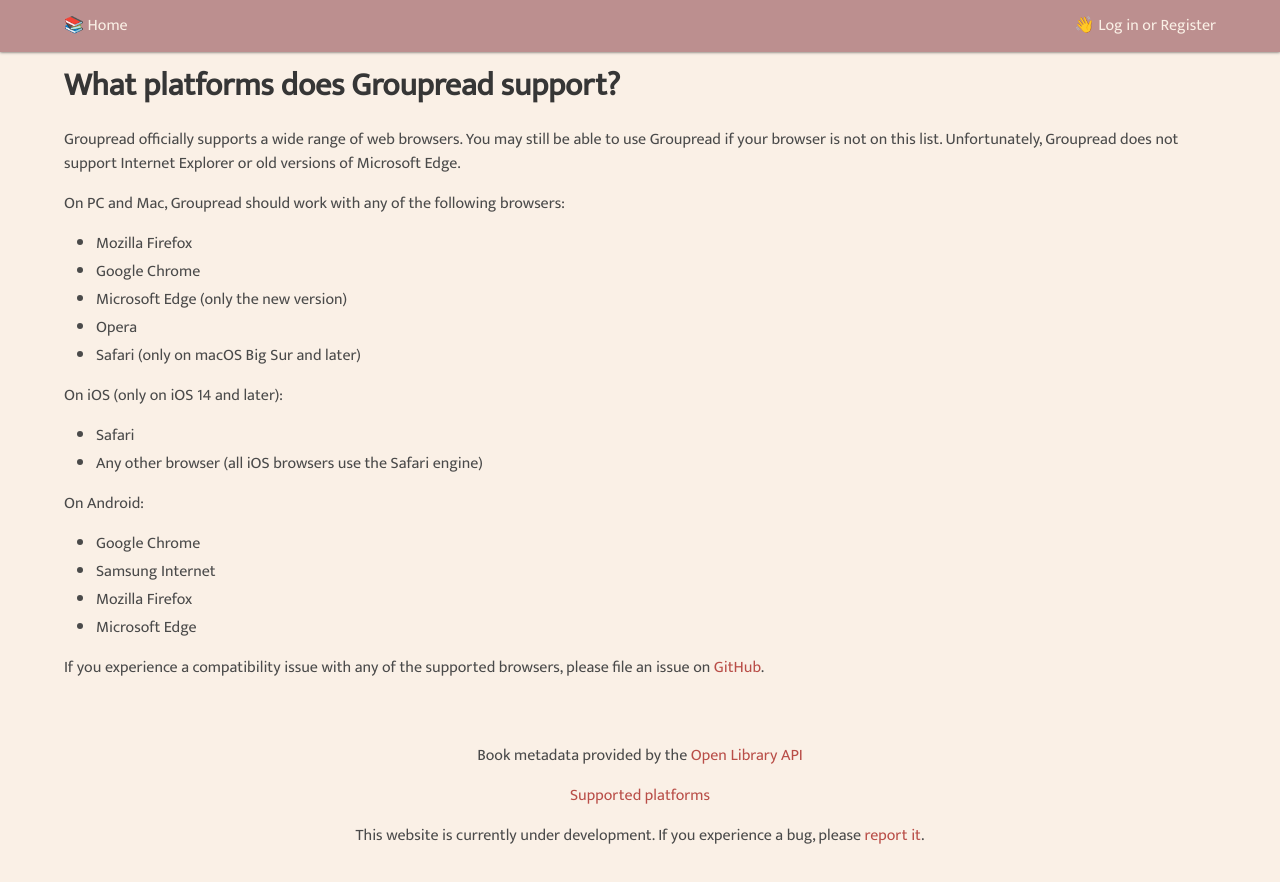
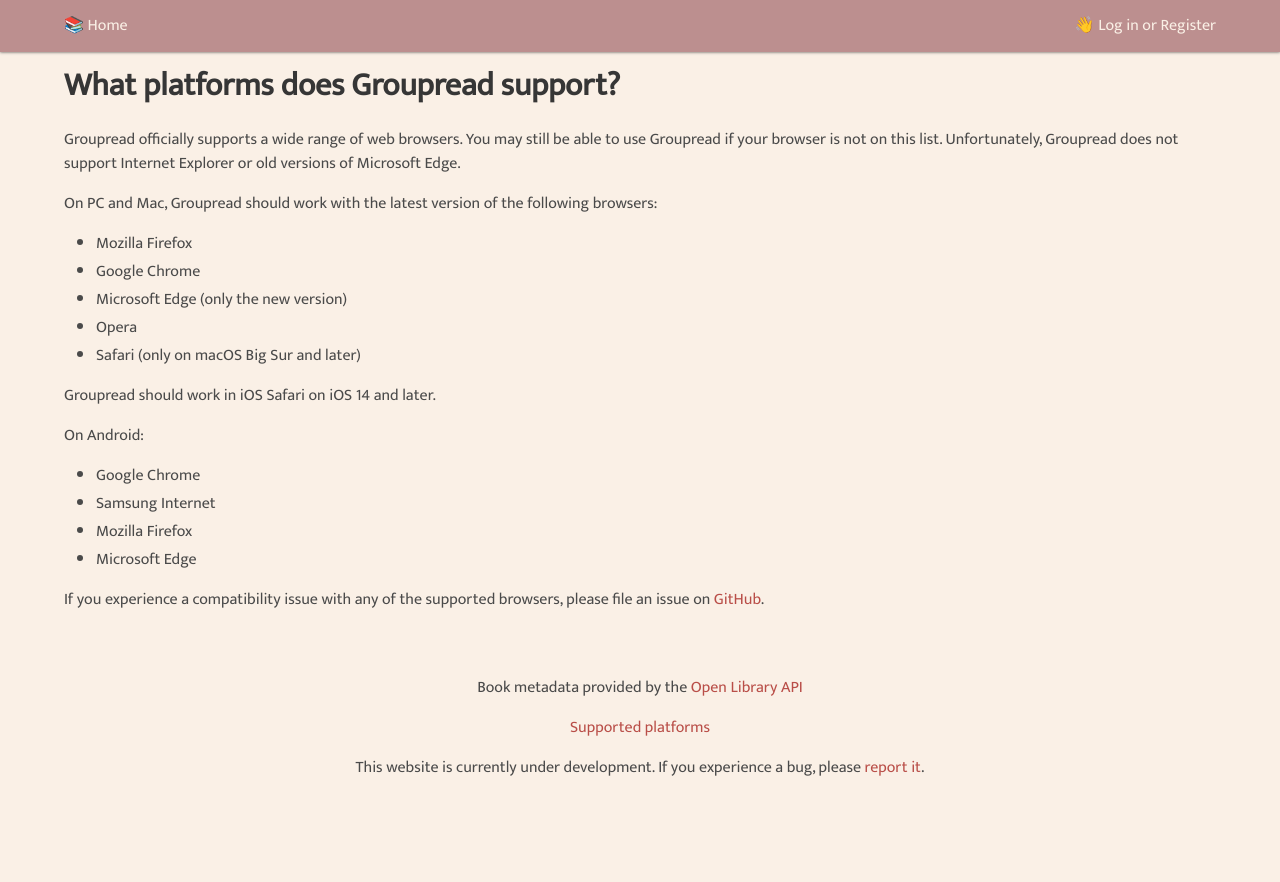
Before and after one commit to mythmakerseven/groupread, a React (Create React App) app in the folder frontend/: page /compatibility in a window 1280 px wide. Shown: the top 882 px of the page. Built offline with nearby package versions, Linux system fonts and the light colour scheme; the HTML template or start-up script is replaced by a standard one.

Commit message:
clarify compatibility wording

```diff
--- a/frontend/src/components/Compatibility.tsx
+++ b/frontend/src/components/Compatibility.tsx
@@ -5,7 +5,7 @@
     <div className='content'>
       <h1 className='title'>What platforms does Groupread support?</h1>
       <p>Groupread officially supports a wide range of web browsers. You may still be able to use Groupread if your browser is not on this list. Unfortunately, Groupread does not support Internet Explorer or old versions of Microsoft Edge.</p>
-      <p>On PC and Mac, Groupread should work with any of the following browsers:</p>
+      <p>On PC and Mac, Groupread should work with the latest version of the following browsers:</p>
       <ul>
         <li>Mozilla Firefox</li>
         <li>Google Chrome</li>
@@ -13,11 +13,7 @@
         <li>Opera</li>
         <li>Safari (only on macOS Big Sur and later)</li>
       </ul>
-      <p>On iOS (only on iOS 14 and later):</p>
-      <ul>
-        <li>Safari</li>
-        <li>Any other browser (all iOS browsers use the Safari engine)</li>
-      </ul>
+      <p>Groupread should work in iOS Safari on iOS 14 and later.</p>
       <p>On Android:</p>
       <ul>
         <li>Google Chrome</li>
```
